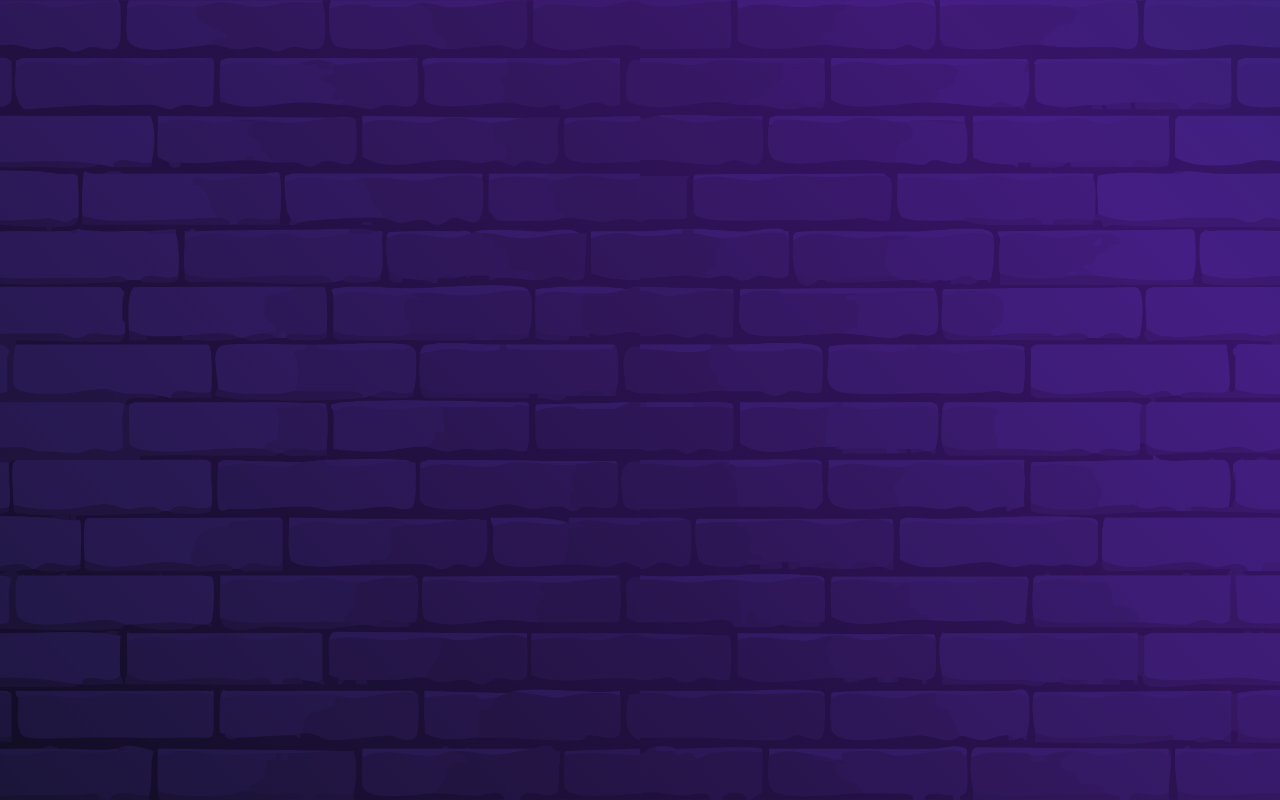
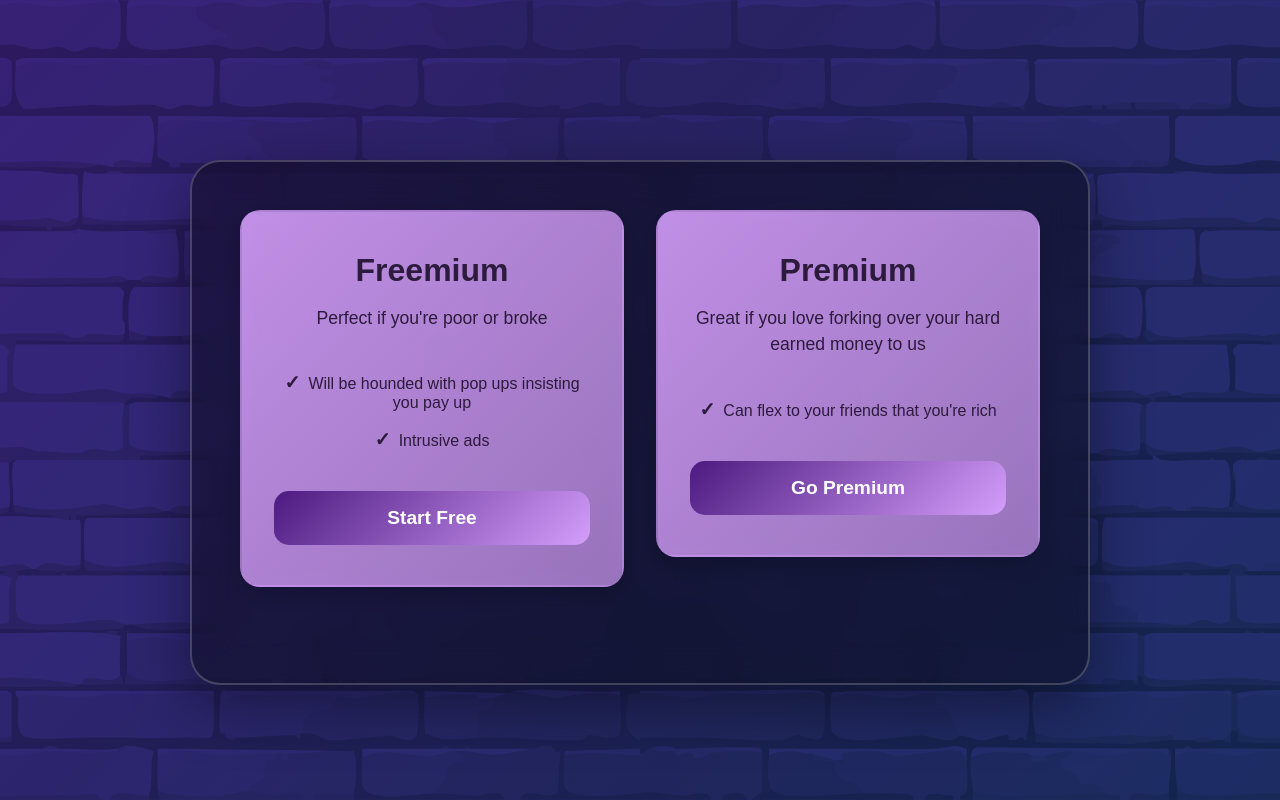
Before and after one commit to warp-records/TechTunesTmp, a React app in the folder frontend/: page /pricing in a window 1280 px wide. Before the commit this address had no page. Built offline with nearby package versions, Linux system fonts and the light colour scheme; the HTML template or start-up script is replaced by a standard one.

Commit message:
add pricing page

```diff
--- a/frontend/src/App.jsx
+++ b/frontend/src/App.jsx
@@ -4,6 +4,7 @@ import './App.css'
 import Signup from './pages/Signup'
 import Start from './pages/Start'
 import Onboard from './pages/Onboard/Onboard'
+import Pricing from './pages/Pricing'
 
 function App() {
   return (
@@ -13,6 +14,7 @@ function App() {
         <Route path="/signup" element={<Signup />} />
         <Route path="/start" element={<Start />} />
         <Route path="/onboard" element={<Onboard />} />
+        <Route path="/pricing" element={<Pricing />} />
       </Routes>
     </BrowserRouter>
   )
--- a/frontend/src/pages/Onboard/Onboard.jsx
+++ b/frontend/src/pages/Onboard/Onboard.jsx
@@ -27,6 +27,8 @@ export default function Onboard() {
     continueBtnText = "Let's Start!"
   } else if (progIdx == 1) {
     continueBtnText = "Awesome!"
+  } else if (progIdx == 5) {
+    continueBtnText = "Finish"
   } else {
     continueBtnText = "Continue"
   }
--- /dev/null
+++ b/frontend/src/pages/Pricing.css
@@ -0,0 +1,197 @@
+
+body {
+  margin: 0;
+  background: linear-gradient(135deg, var(--dark-bg), var(--dark-purple), var(--teal));
+  background-size: 400% 400%;
+  animation: gradientShift 12s ease infinite;
+  font-family: 'Poppins', sans-serif;
+  color: var(--white);
+  min-height: 100vh;
+  display: flex;
+  flex-direction: column;
+}
+
+.main-container {
+  flex: 1;
+  display: flex;
+  align-items: center;
+  justify-content: center;
+  padding: 10rem 2rem 2rem;
+}
+
+.pricing-card {
+  background: rgba(0, 0, 0, 0.4);
+  backdrop-filter: blur(20px);
+  border: 2px solid rgba(255, 255, 255, 0.2);
+  border-radius: 30px;
+  padding: 3rem;
+  width: 100%;
+  max-width: 900px;
+  box-shadow: 0 20px 60px var(--shadow-dark);
+  animation: scaleIn 0.8s ease 0.2s both;
+  display: flex;
+  gap: 2rem;
+}
+
+.header-section {
+  text-align: center;
+  margin-bottom: 3rem;
+}
+
+.pickbot-image {
+  max-width: 160px;
+  height: auto;
+  margin: 0 auto 2rem auto;
+  filter: drop-shadow(0 10px 20px rgba(0, 0, 0, 0.3));
+  display: block;
+  animation: pickbotGlow 3s ease-in-out infinite, pickbotFloat 4s ease-in-out infinite;
+}
+
+.speech-bubble {
+  background: linear-gradient(135deg, var(--primary-purple), #e8c5ff);
+  color: #2d1b3d;
+  border: var(--border-width) solid #2d1b3d;
+  border-radius: 25px;
+  padding: 1.5rem 2rem;
+  font-size: 1.3rem;
+  font-weight: 600;
+  position: relative;
+  margin: 2rem auto;
+  max-width: 600px;
+  text-align: center;
+  box-shadow: 0 8px 25px var(--shadow-light);
+  animation: slideInUp 0.8s ease 0.6s both;
+  line-height: 1.4;
+}
+
+.speech-bubble::after {
+  content: '';
+  position: absolute;
+  bottom: -15px;
+  left: 50%;
+  width: 0;
+  height: 0;
+  border: 15px solid transparent;
+  border-top: 15px solid var(--primary-purple);
+  transform: translateX(-50%);
+  filter: drop-shadow(0 3px 5px rgba(0, 0, 0, 0.2));
+}
+
+.pricing-options {
+  flex: 1;
+  margin-bottom: 3rem;
+}
+
+.plan-card {
+  flex: 1;
+  background: linear-gradient(135deg, rgba(212, 158, 251, 0.9), rgba(212, 158, 251, 0.7));
+  color: #2d1b3d;
+  border: var(--border-width) solid transparent;
+  border-radius: var(--border-radius);
+  padding: 2.5rem 2rem;
+  text-align: center;
+  cursor: pointer;
+  transition: var(--transition);
+  position: relative;
+  backdrop-filter: blur(10px);
+  box-shadow: 0 8px 25px var(--shadow-light);
+  animation: slideInUp 0.6s ease both;
+}
+
+/*.plan-card:nth-child(1) { animation-delay: 1.0s; }
+.plan-card:nth-child(2) { animation-delay: 1.2s; }*/
+
+.premium-card {
+  background: linear-gradient(135deg, var(--accent-yellow), #fff3a0);
+  border: var(--border-width) solid var(--dark-purple);
+  position: relative;
+  overflow: hidden;
+}
+
+.premium-card::before {
+  content: '⭐ RECOMMENDED';
+  position: absolute;
+  top: 35px;
+  right: -30px;
+  background: var(--dark-purple);
+  color: var(--white);
+  padding: 5px 40px;
+  font-size: 0.8rem;
+  font-weight: 700;
+  transform: rotate(45deg);
+  box-shadow: 0 2px 10px var(--shadow-dark);
+}
+
+.plan-title {
+  font-size: 2rem;
+  font-weight: 700;
+  margin-bottom: 1rem;
+}
+
+.plan-description {
+  font-size: 1.1rem;
+  margin-bottom: 2rem;
+  line-height: 1.5;
+  font-weight: 500;
+}
+
+.plan-features {
+  list-style: none;
+  padding: 0;
+  margin: 0 0 2rem 0;
+}
+
+.plan-features li {
+  padding: 0.5rem 0;
+  font-size: 1rem;
+  font-weight: 500;
+  position: relative;
+}
+
+.plan-features li::before {
+  content: '✓';
+  color: #2d1b3d;
+  font-weight: bold;
+  margin-right: 0.5rem;
+  font-size: 1.2rem;
+}
+
+.plan-button {
+  background: linear-gradient(135deg, var(--dark-purple), var(--primary-purple));
+  color: var(--white);
+  border: none;
+  border-radius: 15px;
+  padding: 1rem 2rem;
+  font-size: 1.2rem;
+  font-weight: 600;
+  cursor: pointer;
+  transition: var(--transition);
+  font-family: inherit;
+  width: 100%;
+  position: relative;
+  overflow: hidden;
+}
+
+.plan-button::before {
+  content: '';
+  position: absolute;
+  top: 0;
+  left: -100%;
+  width: 100%;
+  height: 100%;
+  background: linear-gradient(90deg, transparent, rgba(255, 255, 255, 0.2), transparent);
+  transition: left 0.5s ease;
+}
+
+.plan-button:hover::before {
+  left: 100%;
+}
+
+.plan-card:hover {
+  transform: translateY(-10px);
+  box-shadow: 0 15px 40px var(--shadow-dark);
+}
+
+.plan-card:hover .plan-button {
+  transform: scale(1.05);
+}
--- /dev/null
+++ b/frontend/src/pages/Pricing.jsx
@@ -0,0 +1,50 @@
+import { Route } from 'react-router-dom'
+import './Pricing.css'
+
+export default function Pricing() {
+  return (<>
+  <main class="main-container">
+      <div class="pricing-card">
+        <PlanCard
+          title={"Freemium"}
+          desc={"Perfect if you're poor or broke"}
+          startText={"Start Free"}
+          features={["Will be hounded with pop ups insisting you pay up", "Intrusive ads"]}
+        />
+
+        <PlanCard
+          title={"Premium"}
+          desc={"Great if you love forking over your hard earned money to us"}
+          startText={"Go Premium"}
+          features={["Can flex to your friends that you're rich"]}
+        />
+      </div>
+  </main>
+  </>
+  )
+
+}
+
+export function PlanCard({ title, desc, features, startText }) {
+
+  const list = features.map((feature, idx) => <li key={idx}>{feature}</li>)
+
+  return (
+    <>
+    <div className="pricing-options">
+      <div className="plan-card">
+          <div className="plan-title">{title}</div>
+          <div className="plan-description">{desc}</div>
+        <ul className="plan-features">
+          {list}
+        </ul>
+      <button className="plan-button">
+        {startText}
+      </button>
+      </div>
+    </div>
+    </>
+  )
+}
+
+// export function MainContainer
```
Also changed, not shown: frontend/src/pages/Onboard.css (deleted, +0 -18 lines).
